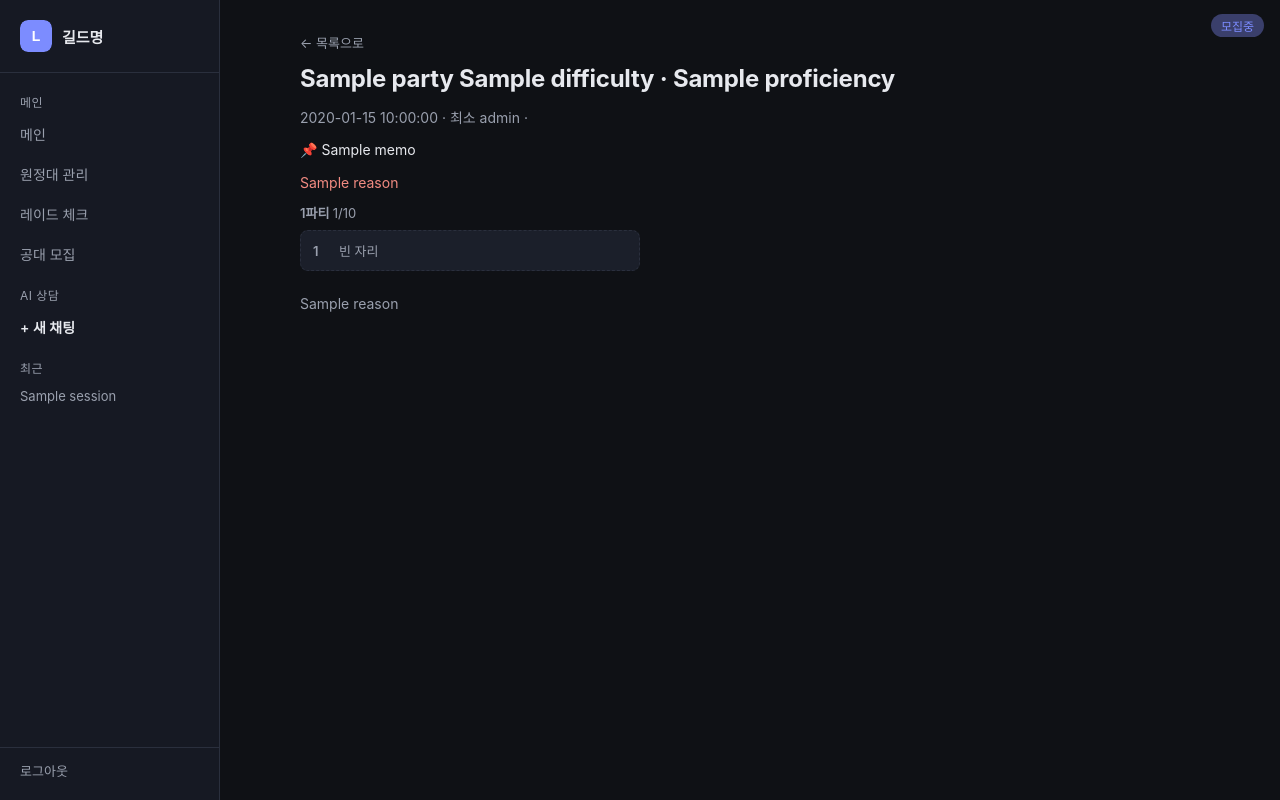
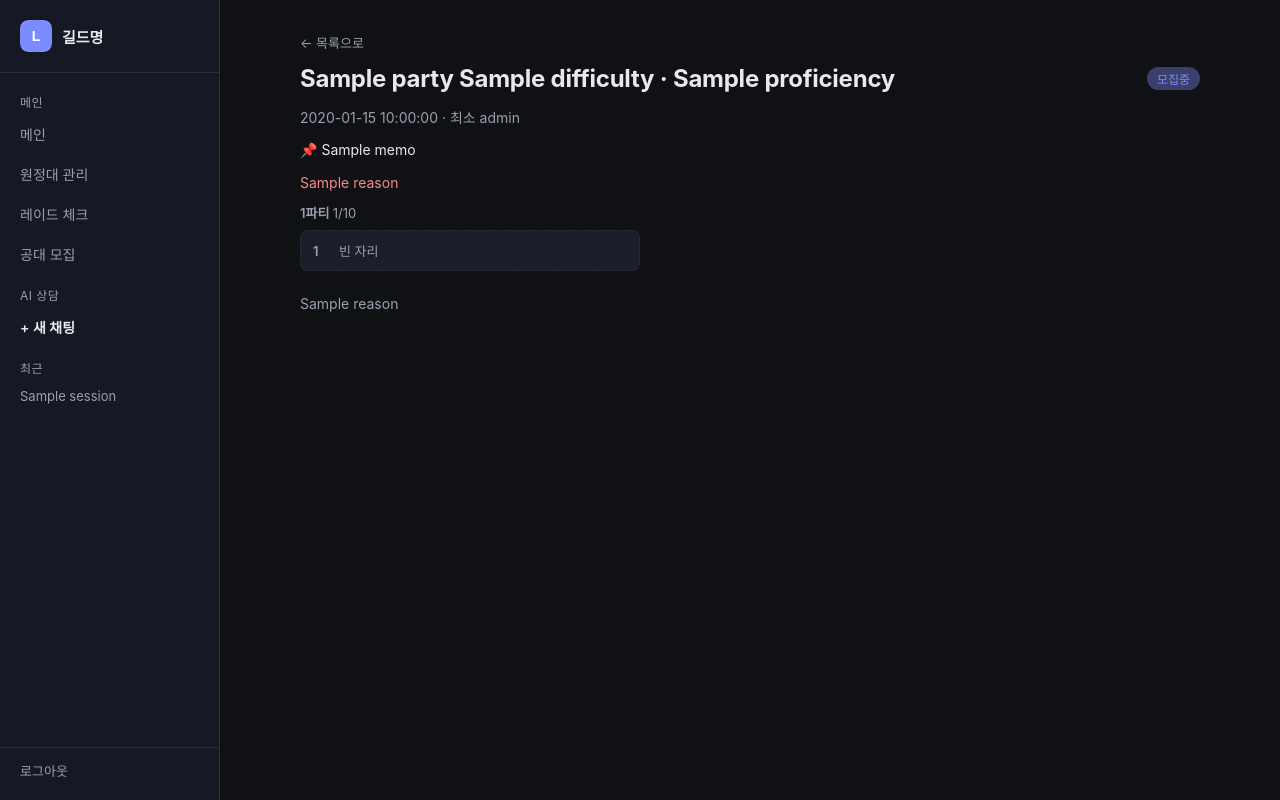
Before and after one commit to kanonphil/loa-bot-01, a FastAPI app: template webapp/templates/party_detail.html in a window 1280 px wide. Run offline with FastAPI, Linux system fonts and the light colour scheme; the template is opened without the code that fills it: most values are stand-ins (such as "Sample title", 1, 10 or a date in 2020).

Commit message:
style(webapp): 공대 상태뱃지 정렬 + 날짜 아이콘 다크테마 + 레이드/난이도 분리 선택
- 공대 상세 페이지의 상태 뱃지가 position:absolute로 카드 밖(뷰포트
  우상단)에 떠 있던 문제 수정 — 목록 카드에서만 절대배치 적용,
  상세 페이지는 헤더 flex 안에서 자연스럽게 정렬
- datetime-local 달력 아이콘이 다크 배경에 검은색이라 안 보이던 문제:
  ::-webkit-calendar-picker-indicator에 invert 필터 적용
- 공대 개설 폼의 레이드+난이도 통합 select를 레이드/난이도 별도
  select 2개로 분리, 레이드 변경 시 난이도 옵션을 갱신하는 소형
  vanilla JS 추가 (별도 프레임워크/서버 왕복 없음)

Co-Authored-By: Claude Sonnet 5 <noreply@anthropic.com>

```diff
--- a/webapp/static/style.css
+++ b/webapp/static/style.css
@@ -525,19 +525,35 @@ button:focus-visible, select:focus-visible, input:focus-visible, a:focus-visible
 }
 
 .party-status {
-  position: absolute;
-  top: 14px;
-  right: 16px;
   font-size: 12px;
   padding: 3px 10px;
   border-radius: 999px;
   background: var(--sidebar-bg);
   color: var(--text-muted);
+  white-space: nowrap;
+}
+
+/* 목록 카드에서만 우측 상단에 절대 배치 — 상세 페이지에서는 헤더 안에서 자연스럽게 흐름 */
+.party-card .party-status {
+  position: absolute;
+  top: 14px;
+  right: 16px;
 }
 
 .party-status.status-recruiting {
   background: var(--accent-dim);
   color: var(--accent);
+}
+
+.party-detail-header {
+  display: flex;
+  align-items: center;
+  justify-content: space-between;
+  gap: 12px;
+}
+
+.party-detail-header h1 {
+  margin: 0;
 }
 
 .party-back-link {
@@ -779,6 +795,12 @@ button:focus-visible, select:focus-visible, input:focus-visible, a:focus-visible
 .party-create-form input:focus {
   border-color: var(--accent);
   outline: none;
+}
+
+/* 다크 테마에서 브라우저 기본 달력 아이콘이 검은색이라 안 보이는 문제 수정 */
+input[type="datetime-local"]::-webkit-calendar-picker-indicator {
+  filter: invert(1);
+  cursor: pointer;
 }
 
 .party-create-form button {
--- a/webapp/templates/party_detail.html
+++ b/webapp/templates/party_detail.html
@@ -21,13 +21,13 @@
 
 <div class="page-content">
 <a href="/parties" class="party-back-link">&larr; 목록으로</a>
-<h1>{{ party.raid_name }} {{ party.difficulty }} &middot; {{ party.proficiency }}</h1>
-<p class="party-meta">
-  {{ party.scheduled_time }} &middot; 최소 {{ party.min_level }} &middot;
+<div class="party-detail-header">
+  <h1>{{ party.raid_name }} {{ party.difficulty }} &middot; {{ party.proficiency }}</h1>
   <span class="party-status status-{{ party.status }}">
     {% if party.status == "recruiting" %}모집중{% elif party.status == "full" %}파티완성{% elif party.status == "closed" %}마감{% else %}종료{% endif %}
   </span>
-</p>
+</div>
+<p class="party-meta">{{ party.scheduled_time }} &middot; 최소 {{ party.min_level }}</p>
 {% if party.memo %}<p class="party-memo">📌 {{ party.memo }}</p>{% endif %}
 
 {% if action_result and not action_result.success %}
```
Also changed, not shown: webapp/routes/party.py (+9 -2 lines), webapp/templates/party_create.html (+22 -5 lines), webapp/tests/test_party_create_route.py (+4 -2 lines).
